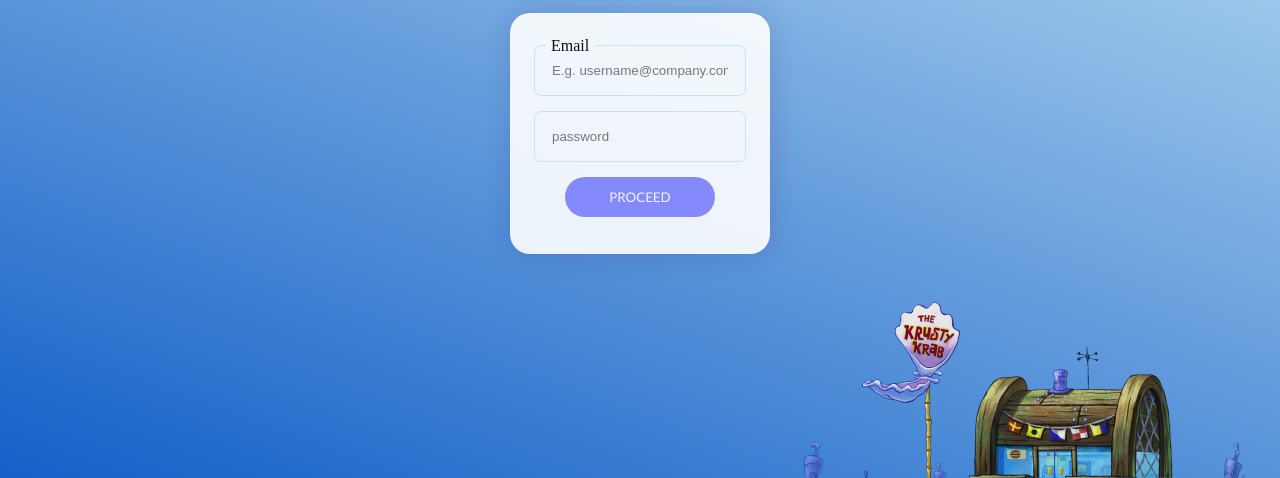
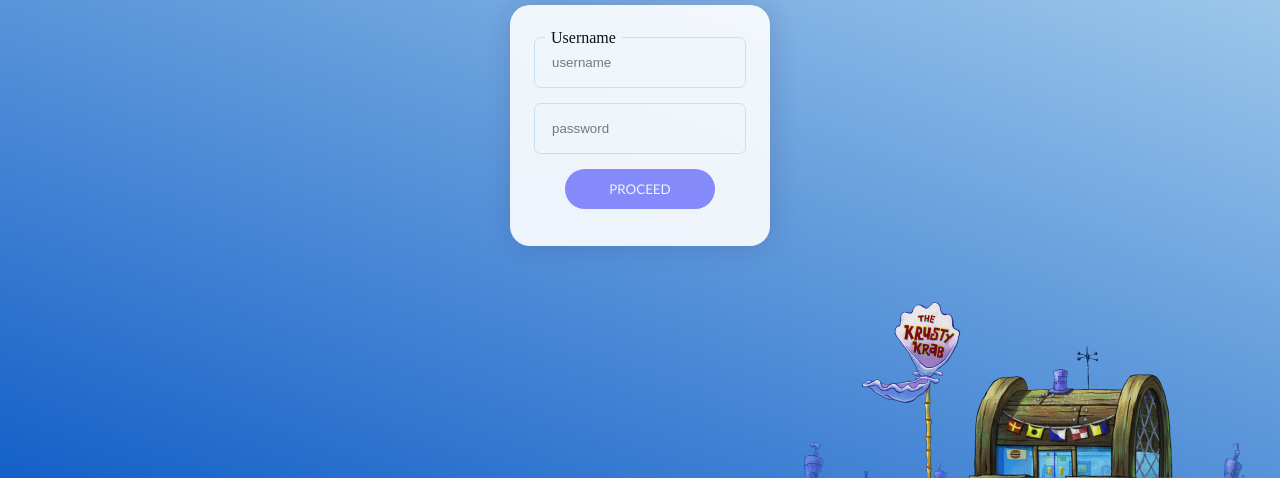
Before and after one commit to SeanYuhico/WEBMP, a plain HTML site: page kkrabLogin.html in a window 1280 px wide. Shown: the part 322-800 px from the top of the page. Drawn offline with Linux system fonts and the light colour scheme.

Commit message:
kkrab can be "logged in"

```diff
--- a/kkrabLogin.html
+++ b/kkrabLogin.html
@@ -1,12 +1,6 @@
 <html>
     <head>
         <link href="krusty.css" rel="stylesheet" type="text/css">
-        <style>
-
-
-        </style>
-        <script>
-        </script>
     </head>
     <body scroll>
         <div id = "container" >
@@ -18,13 +12,13 @@
                 <h1 id="login-header-text">WELCOME</h1>
                 <h2 id="login-header-text">You need to sign in to access our data.</h2>
             </div>
-            <div id= "login-container">
+            <form id= "login-container" onsubmit="validateForm()">
                 <div class="login-field">
-                    <label class="login-field_label" for="email">Email</label>
+                    <label class="login-field_label" for="text">Username</label>
                     <input class="login-field_input"
-                    placeholder="E.g. username@company.com"
-                    type="email" autocomplete="email"
-                    id="email" data-signup-email="">
+                    placeholder="username"
+                    type="text"
+                    id="username">
                 </div>
                 <div class="login-field">
                     <input class="login-field_input"
@@ -34,15 +28,16 @@
                 </div>
                 <div>
                     <input class="submit-btn"
-                    type="button"
+                    type="submit"
                     name="submit-btn"
                     value="PROCEED">
                 </div>
-            </div>
+            </form>
             <div id="krusty_krab_restaurant">
                     <img src="assets/Bottle_Burglars_001.png">
             </div>
         </div>
     </body>
-
+    <script src="/kkrabLogin.js">
+    </script>
 </html>
--- /dev/null
+++ b/kkrabLogin.js
@@ -0,0 +1,23 @@
+// Place this at the bottom of the <input>s, unless you're running this after document is ready
+
+/*
+var btn = document.getElementsByClassName("submit-btn")
+
+btn.onclick=function(){
+  event.preventDefault();
+  console.log(document.getElementsByClassName("login-field_input").value)
+}
+
+*/
+function validateForm() {
+    event.preventDefault()
+    console.log("validate form")
+    console.log(document.getElementById("username").value)
+    console.log(document.getElementById("password").value)
+
+    if (document.getElementById("username").value == "admin"
+        && document.getElementById("password").value == "p@ssword") {
+            console.log("woh")
+            window.open('/kkrabFull.html', '_self');
+        }
+  }
```
